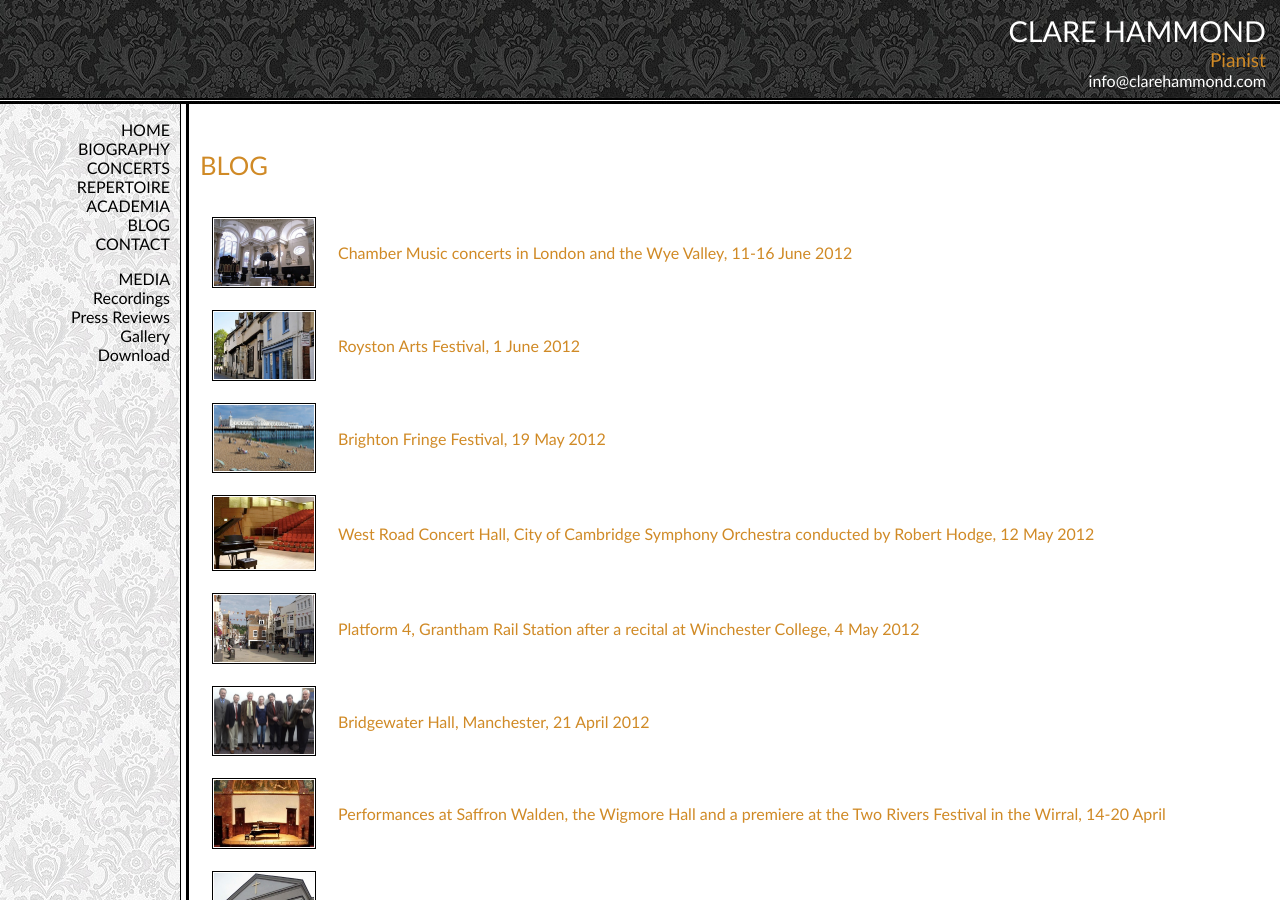
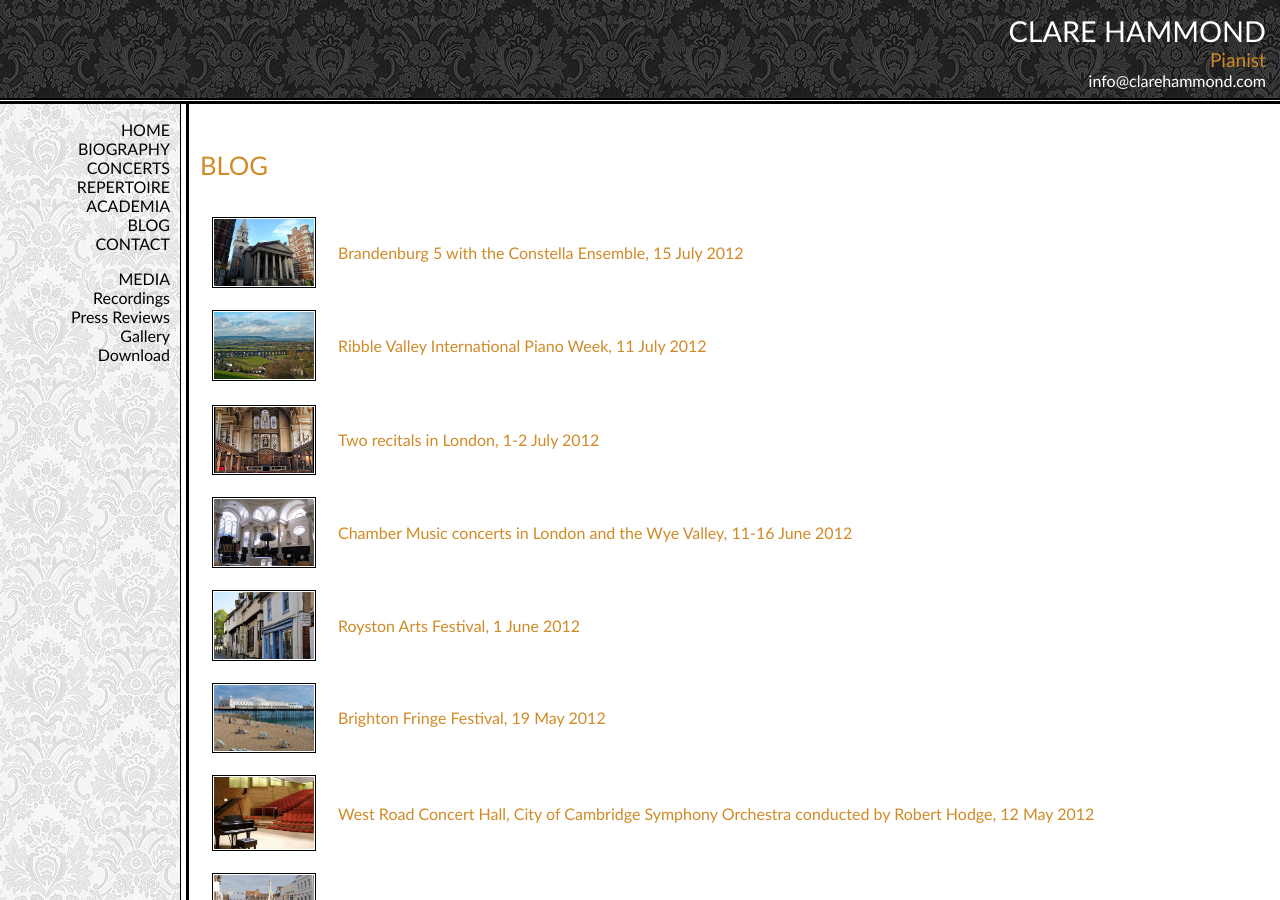
Before and after one commit to hammonc/clarehammond.com, a Jekyll site: the page built from blog.html, in a window 1280 px wide and 900 px high. Built offline with Jekyll 4.4.1, drawn with Linux system fonts in a browser that asks for light colours.

Commit message:
3 blog updates

```diff
--- a/blog-20120702.html
+++ b/blog-20120702.html
@@ -3,7 +3,7 @@ layout: blog-post
 title: Two recitals in London, 1-2 July 2012
 ---
 
-<img src="resources/blog-20120701.jpg" class="blog-img" />
+<img src="resources/blog-20120702.jpg" class="blog-img" />
 
 <p>I've just given two recitals in London on consecutive evenings, one for the <a href="http://www.thedysartarms.co.uk/music.htm" target="_blank">Dysart Arms</a> in Richmond, and another for the Park Lane Group's 'Bravo Beethoven' series at <a href="http://www.st-james-piccadilly.org/ConcertsIntro.html" target="_blank">St James's Piccadilly</a>. The Dysart Arms is a restaurant primarily but, on moving to their current location, they decided to install a Bechstein and now run a concert series. I performed a programme of works by Liszt, Beethoven, Bach, Hesketh, Satie and Alb&#233;niz and the concert itself was a very intimate occasion. It's rare to have the audience seated so close to the piano but I enjoyed the atmosphere that it creates.</p>
 
--- a/blog.html
+++ b/blog.html
@@ -6,6 +6,19 @@ image: blog.jpg
 
 <table id="blog-entries">
 
+  <tr>
+    <td><a href="blog-20120715.html"><img src="resources/blog-20120715.jpg" class="blog-entry-img" /></a></td>
+    <td><a href="blog-20120715.html">Brandenburg 5 with the Constella Ensemble, 15 July 2012</a></td>
+  </tr>
+  <tr>
+    <td><a href="blog-20120711.html"><img src="resources/blog-20120711.jpg" class="blog-entry-img" /></a></td>
+    <td><a href="blog-20120711.html">Ribble Valley International Piano Week, 11 July 2012</a></td>
+  </tr>
+  <tr>
+  <tr>
+    <td><a href="blog-20120702.html"><img src="resources/blog-20120702.jpg" class="blog-entry-img" /></a></td>
+    <td><a href="blog-20120702.html">Two recitals in London, 1-2 July 2012</a></td>
+  </tr>
   <tr>
     <td><a href="blog-20120617.html"><img src="resources/blog-20120617.jpg" class="blog-entry-img" /></a></td>
     <td><a href="blog-20120617.html">Chamber Music concerts in London and the Wye Valley, 11-16 June 2012</a></td>
```
Also changed, not shown: resources/blog-20120702.jpg (added).
